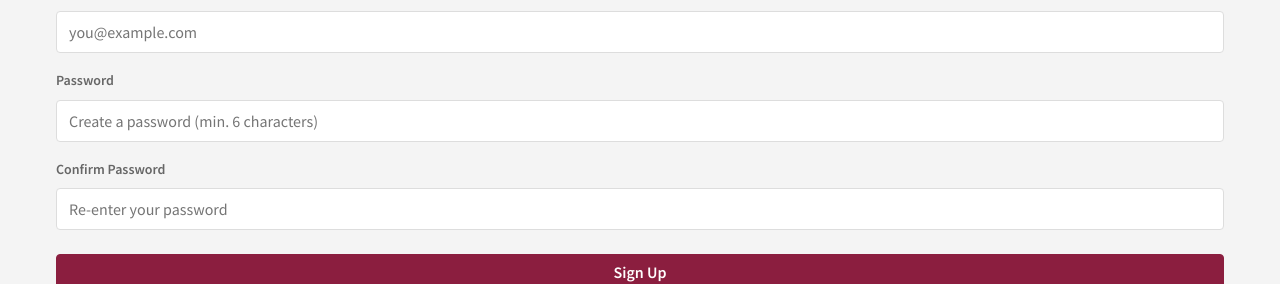
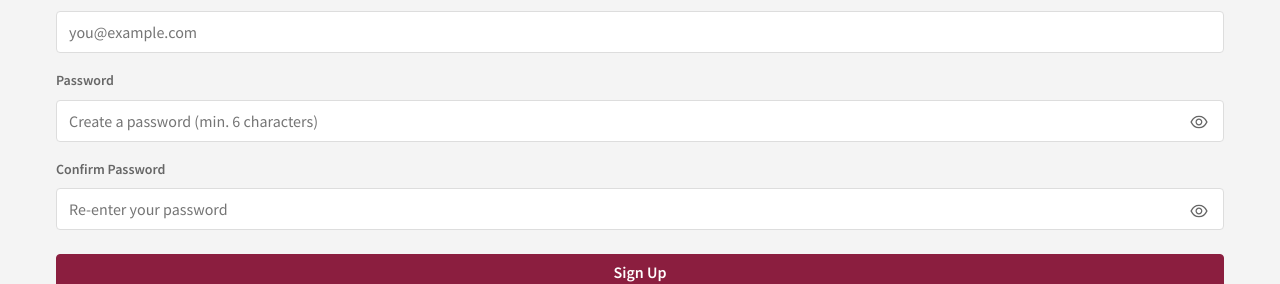
Before and after one commit to ScottShetley/moviebooks-beta-2, a React (Create React App) app in the folder client/: page /signup in a window 1280 px wide. Shown: the part 191-475 px from the top of the page. Built offline with nearby package versions, Linux system fonts and the light colour scheme; no server answers.

Commit message:
Changed ta"feat: Implement password visibility toggle"b title

```diff
--- a/client/package.json
+++ b/client/package.json
@@ -10,6 +10,7 @@
     "axios": "^1.8.4",
     "react": "^19.0.0",
     "react-dom": "^19.0.0",
+    "react-icons": "^5.5.0",
     "react-router-dom": "^7.4.0",
     "react-scripts": "5.0.1",
     "web-vitals": "^2.1.4"
--- /dev/null
+++ b/client/src/components/Auth/AuthForm.module.css
@@ -0,0 +1,52 @@
+/* client/src/components/Auth/AuthForm.module.css */
+
+.passwordWrapper {
+    position: relative; /* Keep relative positioning on the wrapper */
+    /* This wrapper now directly contains the Input component */
+    /* Input component's internal .inputGroup provides spacing, so margin-bottom here might not be needed */
+     margin-bottom: var(--space-md); /* Or rely on Input.module.css's .inputGroup margin */
+  }
+
+  /* --- NEW: Class specifically for the password input element --- */
+  /* This class will be passed via the inputClassName prop to Input.js */
+  .passwordInputWithIcon {
+    padding-right: 40px !important; /* Add space for the icon; !important may be needed */
+  }
+  /* --- End of NEW --- */
+
+
+  .passwordToggle {
+    position: absolute;
+    /* Position relative to the .passwordWrapper div */
+
+    /* Try to align vertically with the input field inside the Input component */
+    /* Since label is above input, 50% of the wrapper height might be too high. */
+    /* Start by trying to align based on assumed input height + label offset */
+    /* Adjust this value based on visual testing */
+    top: 38px; /* Example: Approximate position - TWEAK THIS AS NEEDED */
+    /* Alternatively, using bottom might be easier if label height varies */
+    /* bottom: 10px; */ /* TWEAK THIS AS NEEDED */
+
+    right: 10px; /* Adjust space from edge */
+    /* transform: translateY(-50%); */ /* Remove transform if using fixed top/bottom */
+    transform: none; /* Reset transform if using fixed top */
+
+    background: none;
+    border: none;
+    padding: 5px; /* Clickable area */
+    cursor: pointer;
+    color: var(--color-text-light);
+    display: flex;
+    align-items: center;
+    justify-content: center;
+    z-index: 2; /* Ensure icon is above the input field */
+  }
+
+  .passwordToggle:hover {
+    color: var(--color-text);
+  }
+
+  /* NOTE: The 'top' value for .passwordToggle is the most likely thing */
+  /* you'll need to adjust slightly after seeing it visually. */
+  /* Measure the distance from the top of the Input component's wrapper */
+  /* to the middle of the input field itself. */
--- a/client/src/components/Auth/LoginForm.js
+++ b/client/src/components/Auth/LoginForm.js
@@ -1,78 +1,90 @@
 // client/src/components/Auth/LoginForm.js
 import React, { useState } from 'react';
-import { useNavigate, useLocation } from 'react-router-dom'; // Import useLocation
-import { useAuth } from '../../contexts/AuthContext'; // Use the auth context
-import Input from '../Common/Input/Input'; // Use our Input component
-import Button from '../Common/Button/Button'; // Use our Button component
-import ErrorMessage from '../Common/ErrorMessage/ErrorMessage'; // Use ErrorMessage component
-import LoadingSpinner from '../Common/LoadingSpinner/LoadingSpinner'; // Show loading state
-
-// Optional: Define common styles for auth forms if needed
-// import styles from './AuthForm.module.css';
+import { useNavigate, useLocation } from 'react-router-dom';
+import { useAuth } from '../../contexts/AuthContext';
+import Input from '../Common/Input/Input';
+import Button from '../Common/Button/Button';
+import ErrorMessage from '../Common/ErrorMessage/ErrorMessage';
+import LoadingSpinner from '../Common/LoadingSpinner/LoadingSpinner';
+import { AiOutlineEye, AiOutlineEyeInvisible } from 'react-icons/ai';
+import styles from './AuthForm.module.css'; // Import the CSS module
 
 const LoginForm = () => {
   const [email, setEmail] = useState('');
   const [password, setPassword] = useState('');
-  const { login, loading, error: authError, clearError } = useAuth(); // Get functions/state from context, rename error
-  const navigate = useNavigate(); // Hook for navigation
-  const location = useLocation(); // Hook to get current location (for redirect)
+  const [showPassword, setShowPassword] = useState(false);
+  const { login, loading, error: authError, clearError } = useAuth();
+  const navigate = useNavigate();
+  const location = useLocation();
 
   const handleSubmit = async (e) => {
-    e.preventDefault(); // Prevent default form submission which causes page reload
-    clearError(); // Clear previous context errors before attempting login
+    e.preventDefault();
+    clearError();
+    const success = await login(email, password);
+    if (success) {
+      const from = location.state?.from?.pathname || "/";
+      console.log(`Login successful, navigating to: ${from}`);
+      navigate(from, { replace: true });
+    }
+  };
 
-    // Call the login function provided by AuthContext
-    const success = await login(email, password);
-
-    if (success) {
-      // Determine where to redirect after successful login
-      // If redirected *to* login (e.g., from a protected route), 'location.state.from' might exist
-      const from = location.state?.from?.pathname || "/"; // Default to homepage
-      console.log(`Login successful, navigating to: ${from}`);
-      navigate(from, { replace: true }); // Use replace to avoid login page in history
-    }
-    // If login fails, the authError state in the context will be set,
-    // and the ErrorMessage component below will display it.
+  const togglePasswordVisibility = () => {
+    setShowPassword(!showPassword);
   };
 
   return (
-    // Optionally add className={styles.authForm} for common styling
     <form onSubmit={handleSubmit}>
       <h2 style={{ textAlign: 'center', marginBottom: 'var(--space-lg)' }}>Login</h2>
-
-      {/* Display login error message from AuthContext */}
       <ErrorMessage message={authError} />
 
       <Input
         label="Email Address"
         type="email"
-        id="login-email" // Unique ID for the input
-        value={email} // Controlled component value
-        onChange={(e) => setEmail(e.target.value)} // Update state on change
-        required // HTML5 validation
-        autoComplete="email" // Browser hint for autofill
+        id="login-email"
+        value={email}
+        onChange={(e) => setEmail(e.target.value)}
+        required
+        autoComplete="email"
         placeholder="you@example.com"
-        disabled={loading} // Disable input while loading
+        disabled={loading}
       />
+
+      {/* Wrap Input and Toggle Button */}
+      {/* The Input component itself now handles margin-bottom via .inputGroup */}
+      <div className={styles.passwordWrapper}>
         <Input
           label="Password"
-        type="password"
+          type={showPassword ? 'text' : 'password'}
           id="login-password"
           value={password}
           onChange={(e) => setPassword(e.target.value)}
           required
-        autoComplete="current-password" // Browser hint for autofill
+          autoComplete="current-password"
           placeholder="Enter your password"
           disabled={loading}
+          // --- MODIFICATION: Pass specific class to Input component ---
+          inputClassName={styles.passwordInputWithIcon}
+          // --- END MODIFICATION ---
         />
-      <div style={{ marginTop: 'var(--space-lg)' }}> {/* Add space before button */}
+        {/* Toggle Button - positioning adjusted in CSS */}
+        <button
+          type="button"
+          className={styles.passwordToggle}
+          onClick={togglePasswordVisibility}
+          aria-label={showPassword ? 'Hide password' : 'Show password'}
+          title={showPassword ? 'Hide password' : 'Show password'}
+        >
+          {showPassword ? <AiOutlineEyeInvisible size={20} /> : <AiOutlineEye size={20} />}
+        </button>
+      </div>
+
+      <div style={{ marginTop: 'var(--space-lg)' }}>
         <Button
             type="submit"
             variant="primary"
-            disabled={loading} // Disable button while loading
-            style={{ width: '100%' }} // Make button full width
+            disabled={loading}
+            style={{ width: '100%' }}
         >
-          {/* Show spinner inside button when loading */}
           {loading ? <LoadingSpinner size="small" inline /> : 'Login'}
         </Button>
       </div>
--- a/client/src/components/Auth/SignupForm.js
+++ b/client/src/components/Auth/SignupForm.js
@@ -1,61 +1,59 @@
 // client/src/components/Auth/SignupForm.js
 import React, { useState } from 'react';
-import { useNavigate, useLocation } from 'react-router-dom'; // Import useLocation
+import { useNavigate, useLocation } from 'react-router-dom';
 import { useAuth } from '../../contexts/AuthContext';
 import Input from '../Common/Input/Input';
 import Button from '../Common/Button/Button';
 import ErrorMessage from '../Common/ErrorMessage/ErrorMessage';
 import LoadingSpinner from '../Common/LoadingSpinner/LoadingSpinner';
-
-// Optional: Define common styles for auth forms if needed
-// import styles from './AuthForm.module.css';
+import { AiOutlineEye, AiOutlineEyeInvisible } from 'react-icons/ai';
+import styles from './AuthForm.module.css'; // Import the CSS module
 
 const SignupForm = () => {
   const [email, setEmail] = useState('');
   const [password, setPassword] = useState('');
   const [confirmPassword, setConfirmPassword] = useState('');
-  const [localError, setLocalError] = useState(''); // For client-side validation errors (e.g., password mismatch)
-  const { signup, loading, error: authError, clearError } = useAuth(); // Rename context error to avoid clash
+  const [showPassword, setShowPassword] = useState(false);
+  const [showConfirmPassword, setShowConfirmPassword] = useState(false);
+  const [localError, setLocalError] = useState('');
+  const { signup, loading, error: authError, clearError } = useAuth();
   const navigate = useNavigate();
   const location = useLocation();
 
   const handleSubmit = async (e) => {
     e.preventDefault();
-    clearError(); // Clear errors from previous attempts (from context)
-    setLocalError(''); // Clear local errors from previous attempts
+    clearError();
+    setLocalError('');
 
-    // --- Client-side validation ---
     if (password !== confirmPassword) {
       setLocalError('Passwords do not match.');
-      return; // Stop submission
+      return;
     }
     if (password.length < 6) {
         setLocalError('Password must be at least 6 characters long.');
-        return; // Stop submission
+        return;
     }
-    // Add more client-side validation here if needed (e.g., email format)
-    // Although the backend and Input type='email' provide some validation
 
-    // Call the signup function from AuthContext
     const success = await signup(email, password);
 
     if (success) {
-      // Redirect after successful signup
-       const from = location.state?.from?.pathname || "/"; // Default to homepage
+      const from = location.state?.from?.pathname || "/";
       console.log(`Signup successful, navigating to: ${from}`);
       navigate(from, { replace: true });
     }
-    // If signup fails on the backend, the authError state will be set
-    // and displayed by the ErrorMessage component below.
+  };
+
+  const togglePasswordVisibility = () => {
+    setShowPassword(!showPassword);
+  };
+
+  const toggleConfirmPasswordVisibility = () => {
+    setShowConfirmPassword(!showConfirmPassword);
   };
 
   return (
-    // Optionally add className={styles.authForm}
     <form onSubmit={handleSubmit}>
       <h2 style={{ textAlign: 'center', marginBottom: 'var(--space-lg)' }}>Sign Up</h2>
-
-      {/* Display API errors from context OR local validation errors */}
-      {/* Prioritize local errors if they exist */}
       <ErrorMessage message={localError || authError} />
 
       <Input
@@ -68,26 +66,41 @@ const SignupForm = () => {
         autoComplete="email"
         placeholder="you@example.com"
         disabled={loading}
-        // Pass the specific error related to this field if needed later
-        // error={fieldErrors?.email}
       />
+
+      {/* Password Field */}
+      <div className={styles.passwordWrapper}>
         <Input
           label="Password"
-        type="password"
+          type={showPassword ? 'text' : 'password'}
           id="signup-password"
           value={password}
           onChange={(e) => setPassword(e.target.value)}
           required
-        minLength={6} // HTML5 validation (also checked in handleSubmit)
-        autoComplete="new-password" // Browser hint
+          minLength={6}
+          autoComplete="new-password"
           placeholder="Create a password (min. 6 characters)"
           disabled={loading}
-         // Pass the specific error related to this field if needed later
-        // error={fieldErrors?.password}
+          // --- MODIFICATION: Pass specific class to Input component ---
+          inputClassName={styles.passwordInputWithIcon}
+          // --- END MODIFICATION ---
         />
+        <button
+          type="button"
+          className={styles.passwordToggle}
+          onClick={togglePasswordVisibility}
+          aria-label={showPassword ? 'Hide password' : 'Show password'}
+          title={showPassword ? 'Hide password' : 'Show password'}
+        >
+          {showPassword ? <AiOutlineEyeInvisible size={20} /> : <AiOutlineEye size={20} />}
+        </button>
+      </div>
+
+      {/* Confirm Password Field */}
+      <div className={styles.passwordWrapper}>
         <Input
           label="Confirm Password"
-        type="password"
+          type={showConfirmPassword ? 'text' : 'password'}
           id="signup-confirm-password"
           value={confirmPassword}
           onChange={(e) => setConfirmPassword(e.target.value)}
@@ -95,9 +108,21 @@ const SignupForm = () => {
           autoComplete="new-password"
           placeholder="Re-enter your password"
           disabled={loading}
-         // Pass the specific error related to this field if needed later
-        // error={fieldErrors?.confirmPassword || localError} // Show mismatch here too?
+           // --- MODIFICATION: Pass specific class to Input component ---
+           inputClassName={styles.passwordInputWithIcon}
+           // --- END MODIFICATION ---
         />
+         <button
+          type="button"
+          className={styles.passwordToggle}
+          onClick={toggleConfirmPasswordVisibility}
+          aria-label={showConfirmPassword ? 'Hide password' : 'Show password'}
+          title={showConfirmPassword ? 'Hide password' : 'Show password'}
+        >
+          {showConfirmPassword ? <AiOutlineEyeInvisible size={20} /> : <AiOutlineEye size={20} />}
+        </button>
+      </div>
+
       <div style={{ marginTop: 'var(--space-lg)' }}>
         <Button
             type="submit"
```
Also changed, not shown: 1 other file (tests, documents, lock files or other folders). Lines whose indentation alone changed are shown as unchanged.
